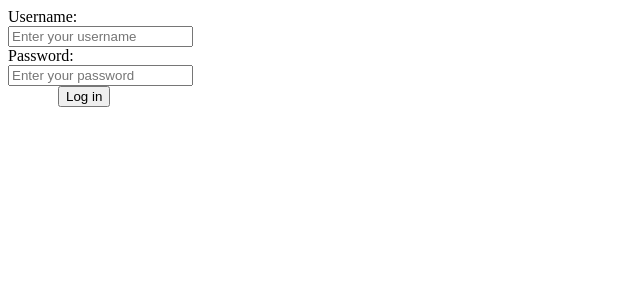
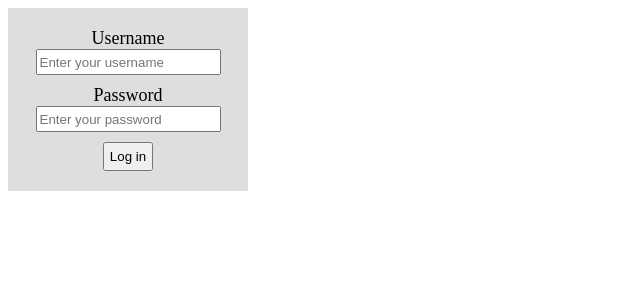
Before and after one commit to lazlomeli/Talloc-App, a React (Vite) app in the folder frontend/: page /login in a window 1280 px wide. Shown: the top 300 px of the page, without its empty margins (0-640 px from the left). Built offline with nearby package versions, Linux system fonts and the light colour scheme; no server answers.

Commit message:
Stuff :p

```diff
--- a/frontend/src/CreateTask.jsx
+++ b/frontend/src/CreateTask.jsx
@@ -4,7 +4,7 @@ import Moment from 'moment'
 import axios from 'axios'
 
 
-const CreateTask = ({ open, onClose }) => {
+const CreateTask = ({ open, onClose, tasks, setTasks }) => {
     const [taskTitle, setTaskTitle] = useState('')
     const [taskLang, setTaskLang] = useState('')
     const [startDate, setStartDate] = useState('')
@@ -36,10 +36,11 @@ const CreateTask = ({ open, onClose }) => {
         } else {
             axios.post('http://localhost:8002/tasks', newTask)
             .then((resp) => {
-                console.log(resp.data)
+                setTasks([...tasks, resp.data])
+                setTaskTitle("")
+                setTaskLang("Select the language")
             })
             .catch((err) => console.log(err))
-            window.location.reload()
         }
     }
 
--- a/frontend/src/LoginMenu.jsx
+++ b/frontend/src/LoginMenu.jsx
@@ -1,11 +1,14 @@
 import axios from 'axios';
-import React, { useState, useEffect } from 'react';
+import React, { useState } from 'react';
+import { useEffect } from 'react';
+import { Navigate, useNavigate } from 'react-router-dom';
 
 
 export function LoginMenu() {
   const [username, setUsername] = useState({ username: '' })
   const [password, setPassword] = useState({ password: '' })
-  const [loggedUser, setLoggedUser] = useState({username: '', password: ''})
+  const [isLogged, setIsLogged] = useState(false)
+  const navigate = useNavigate()
 
   const changeUsername = (e) => {
     setUsername({ username: e.target.value })
@@ -15,61 +18,46 @@ export function LoginMenu() {
     setPassword({ password: e.target.value })
   }
 
-  const submitData = (e) => {
-    if( loggedUser.username === username.username && loggedUser.password === password.password ) {
-      console.log(`Logged as ${username.username}`)
-      console.log(loggedUser)
+  const submitData = () => {
+    const user = {
+      username: username.username,
+      password: password.password
+    }
+    axios.post('http://localhost:8002/login', user)
+    .then((resp) => {
+      if(resp.status === 200) {
+        setIsLogged(true)
       } else {
-      console.log("Could not log in. Try again")
+        alert("Incorrect user or password. Try again")
       }
-  }
-
-  function userExists(u) {
-    axios.get(`http://localhost:8002/users/${u}`)
-    .then((resp) => {
-      setLoggedUser({username: resp.data.username, password: resp.data.password})
     })
   }
 
   useEffect(() => {
-    userExists(username.username)
-  }, [submitData])
-
+    isLogged === true ? navigate('/dashboard') : null
+  }, [isLogged])
 
   return (
-    <div className="signin__menu">
-      <form
-        onSubmit={ (e) => submitData(e) }
-        action="/dashboard"
-        >
-        <label htmlFor="loginUsername">
-          Username:
-          <input
-          name="loginUsername"
+    <div className="signinMenu">
+      <h1 className="loginTitles">Username</h1>
+      <input name="loginUsername"
+              className="loginInputs"
               type="text"
               placeholder="Enter your username"
               required
               value={ username.username }
-          onChange={ (e) => changeUsername(e) }></input>
-        </label>
-        <label htmlFor="loginPassword">
-          Password:
-          <input
-          name="loginPassword"
+              onChange={ (e) => changeUsername(e) }
+            />
+      <h1 className="loginTitles">Password</h1>
+      <input name="loginPassword"
+              className="loginInputs"
               type="password"
               placeholder="Enter your password"
               required
               value={ password.password }
               onChange={ (e) => changePassword(e) }
-          ></input>
-        </label>
-        <label className="login__button">
-          <input
-          type="submit"
-          value="Log in"
-          ></input>
-        </label>
-      </form>
+              />
+      <button className="loginButton" onClick={submitData}>Log in</button>
     </div>
   )
 }
--- a/frontend/src/Task.jsx
+++ b/frontend/src/Task.jsx
@@ -3,10 +3,20 @@ import React, {useState} from 'react'
 import { useEffect } from 'react'
 import CreateTask from './CreateTask'
 import Moment from 'moment'
+import * as API from './services/taskService'
 
-export const Task = ({ tasks }) => {
+
+export const Task = () => {
   const [openModal, setOpenModal] = useState(false)
   const [taskID, setTaskID] = useState('')
+  const [tasks, setTasks] = useState([])
+
+  useEffect(() => {
+    API.getAllTasks().then((resp) => {
+      setTasks(resp.data)
+    })
+  }, [])
+
 
   function completeTask(task) {
     const newTask = {
@@ -21,13 +31,13 @@ export const Task = ({ tasks }) => {
     .then((resp) => {
       console.log(resp.data)
     })
-    window.location.reload()
   }
 
   function deleteTask(id) {
     axios.delete(`http://localhost:8002/tasks/${id}`)
-    .then((resp) => console.log(resp))
-    window.location.reload()
+    .then(() => {
+      setTasks([...tasks.filter(task => task.id === id ? false : true)])
+    })
   }
 
   return (
@@ -56,7 +66,7 @@ export const Task = ({ tasks }) => {
         <h1>Create a new Task</h1>
         <button onClick={() => setOpenModal(true)}>+</button>
       </div>
-      <CreateTask open={openModal} onClose={() => setOpenModal(false)}/>
+      <CreateTask tasks={tasks} setTasks={setTasks} open={openModal} onClose={() => setOpenModal(false)}/>
     </>
   )
 }
--- a/frontend/styles/App.css
+++ b/frontend/styles/App.css
@@ -1,13 +1,25 @@
 @import url('https://fonts.googleapis.com/css2?family=Poppins:wght@100&display=swap');
 
-.signin__menu {
+.signinMenu {
+    background-color: rgb(222, 222, 222);
+    padding: 20px;
     display: flex;
+    flex-direction: column;
+    align-items: center;
     width: 200px;
-    height: 300px;
-    justify-content: center;
 }
-.login__button {
-   margin-left: 50px;
+.loginTitles {
+    font-weight: normal;
+    font-size: 18px;
+    margin: 0px;
+}
+.loginInputs {
+    margin-bottom: 10px;
+    height: 20px;
+}
+.loginButton {
+    padding: 5px;
+    cursor: pointer;
 }
 .overlay {
     background-color: rgba(0, 0, 0, 0.5);
```
Also changed, not shown: 2 other files (tests, documents, lock files or other folders). Lines whose indentation alone changed are shown as unchanged.
